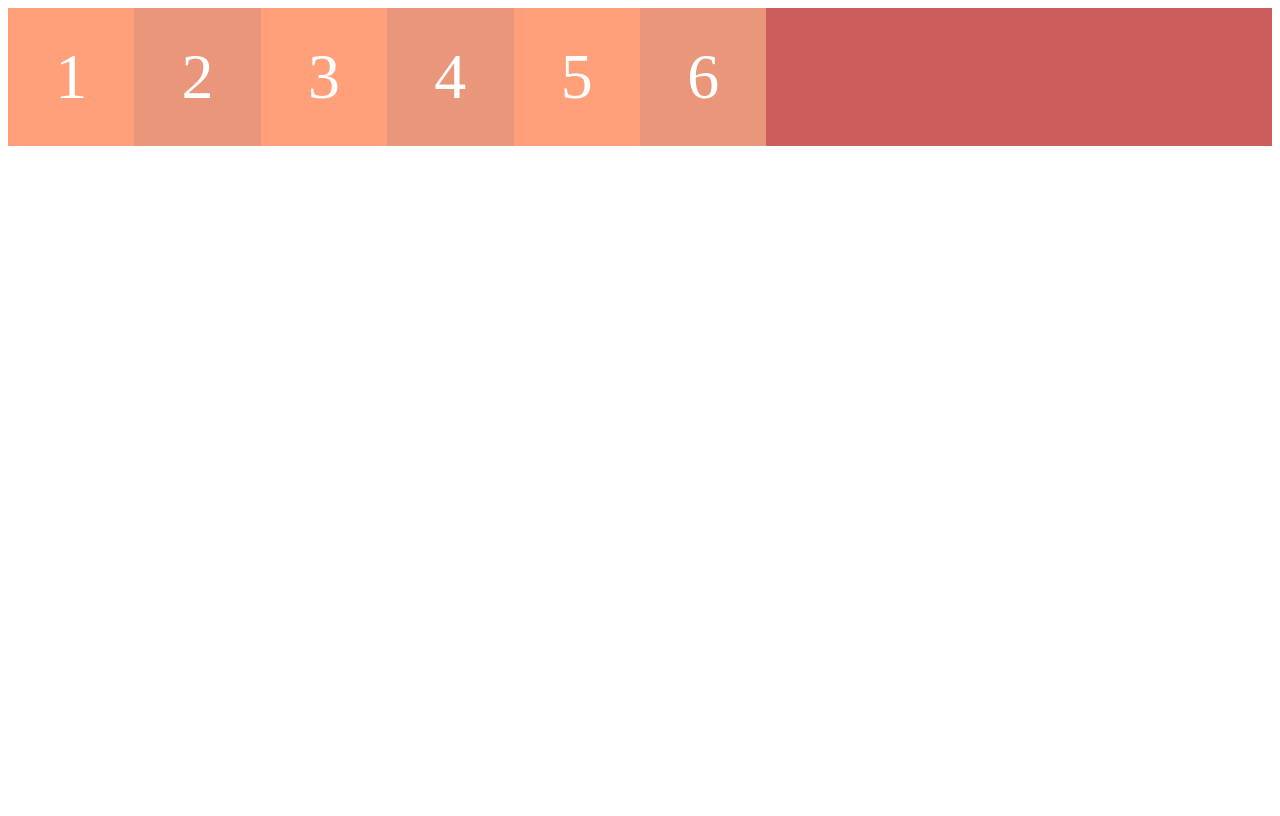
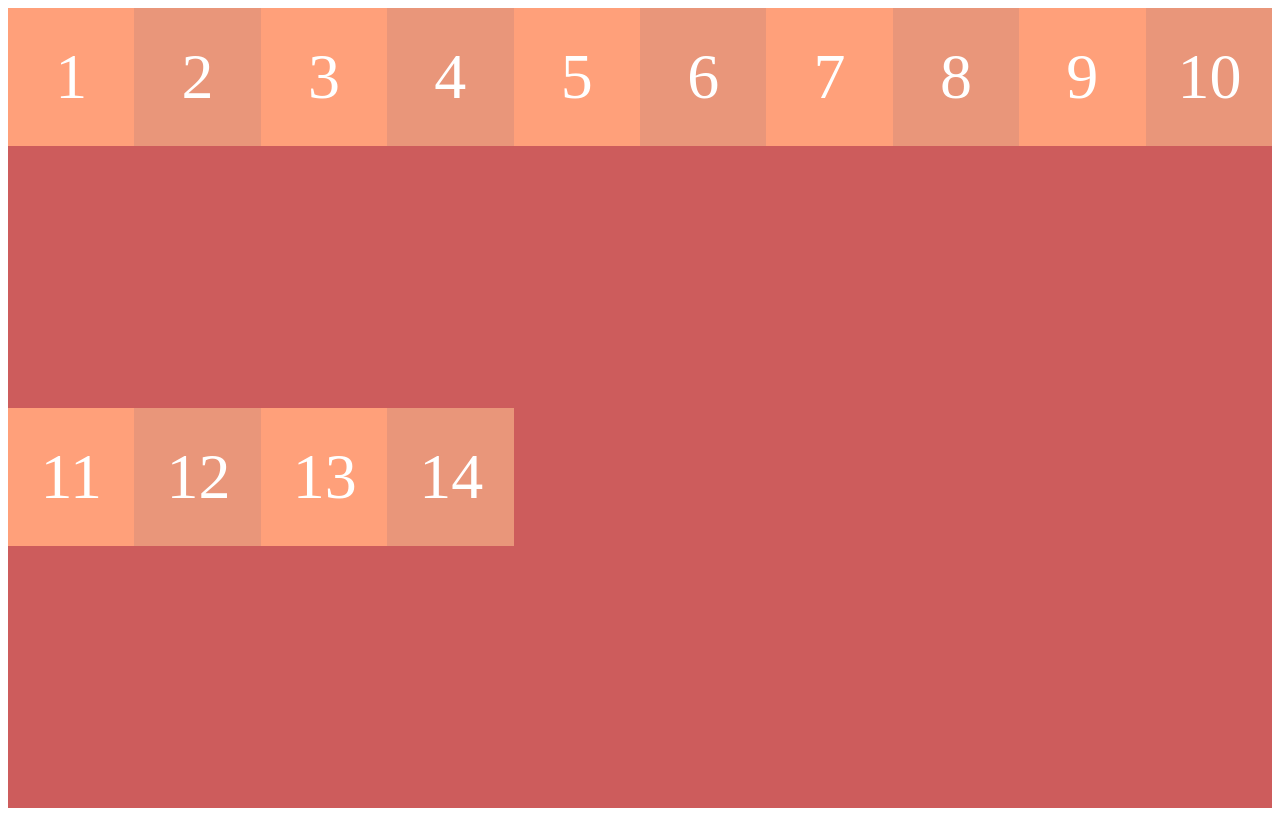
Before and after one commit to Rick799/flexbox101, a website built with Vite: page 00_basics/index.html in a window 1280 px wide. Built offline with nearby package versions, Linux system fonts and the light colour scheme.

Commit message:
flexbox 101 basics step 6a completed

```diff
--- a/00_basics/index.html
+++ b/00_basics/index.html
@@ -15,6 +15,14 @@
       <div class="child dark-salmon">4</div>
       <div class="child light-salmon">5</div>
       <div class="child dark-salmon">6</div>
+      <div class="child light-salmon">7</div>
+      <div class="child dark-salmon">8</div>
+      <div class="child light-salmon">9</div>
+      <div class="child dark-salmon">10</div>
+      <div class="child light-salmon">11</div>
+      <div class="child dark-salmon">12</div>
+      <div class="child light-salmon">13</div>
+      <div class="child dark-salmon">14</div>
     </div>
   </body>
 </html>
--- a/00_basics/style.css
+++ b/00_basics/style.css
@@ -1,8 +1,3 @@
-
-
-.container {
-  display: flex;
-}
 
 .indian-red {
   background: #cd5c5c;
@@ -39,4 +34,7 @@
 .container {
   display: flex;
   flex-direction: row;
+  flex-wrap: wrap;
+  height:100vh;
+  align-items: flex-start;
 }
```
